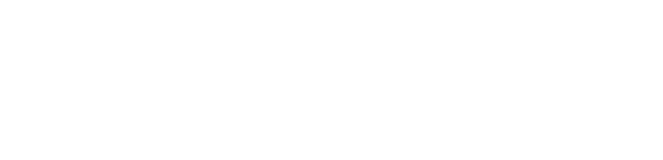
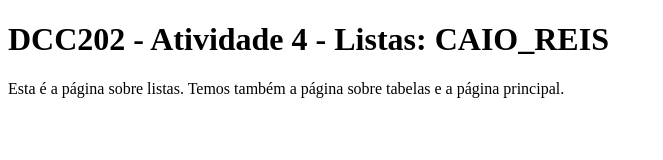
Before and after one commit to ufjf-dcc202/ufjf-dcc202-2023-3-a-atv4-Caioreis08, a website: page listas.html in a window 1280 px wide. Shown: the whole page, without its empty margins (0-663 px from the left). Drawn offline with Linux system fonts and the light colour scheme.

Commit message:
O arquivo listas.html foi alterado

```diff
--- a/listas.html
+++ b/listas.html
@@ -3,9 +3,12 @@
 <head>
     <meta charset="UTF-8">
     <meta name="viewport" content="width=device-width, initial-scale=1.0">
-    <title>Document</title>
+    <title>DCC202 - Atividade 4 - Listas: CAIO_REIS</title>
 </head>
 <body>
-
+    <main>
+        <h1>DCC202 - Atividade 4 - Listas: CAIO_REIS </h1>
+        <p>Esta é a página sobre listas. Temos também a página sobre <a>tabelas</a> e a <a>página principal</a>.</p>
+    </main>
 </body>
 </html>
```
